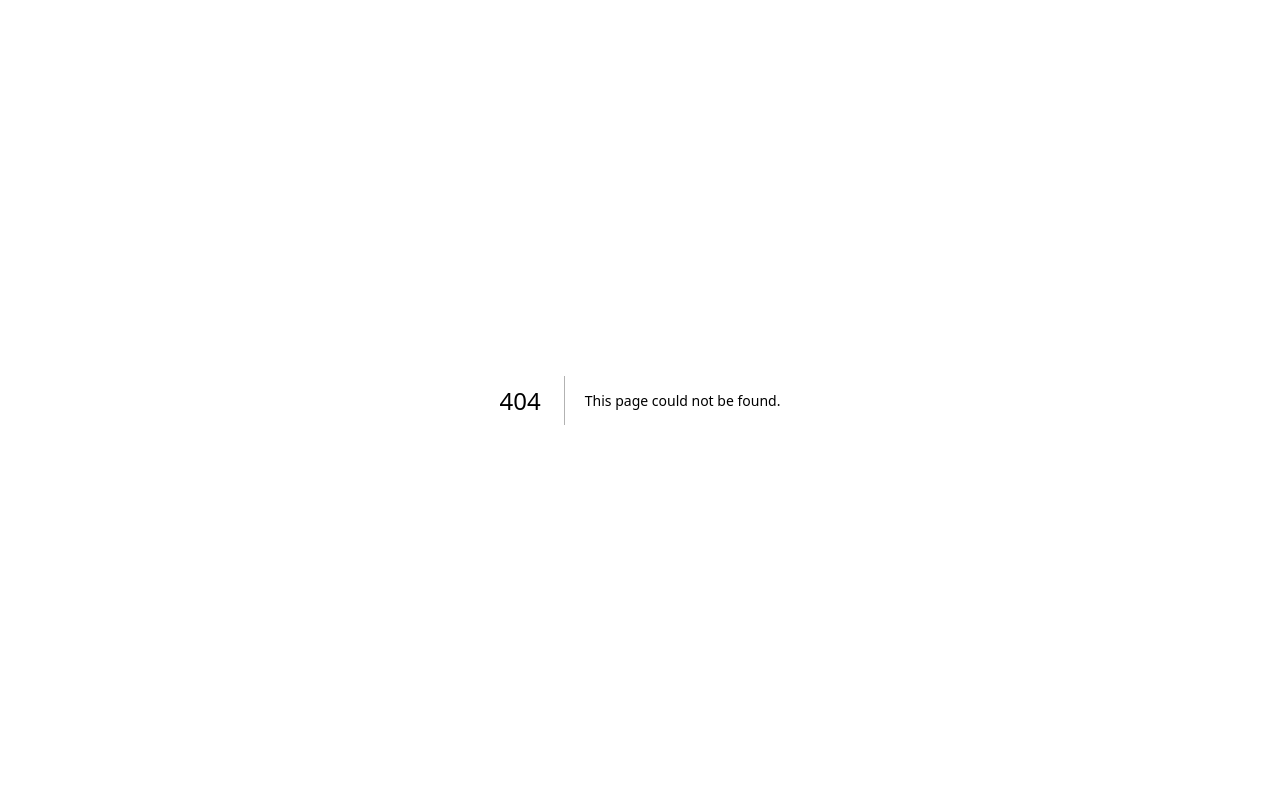
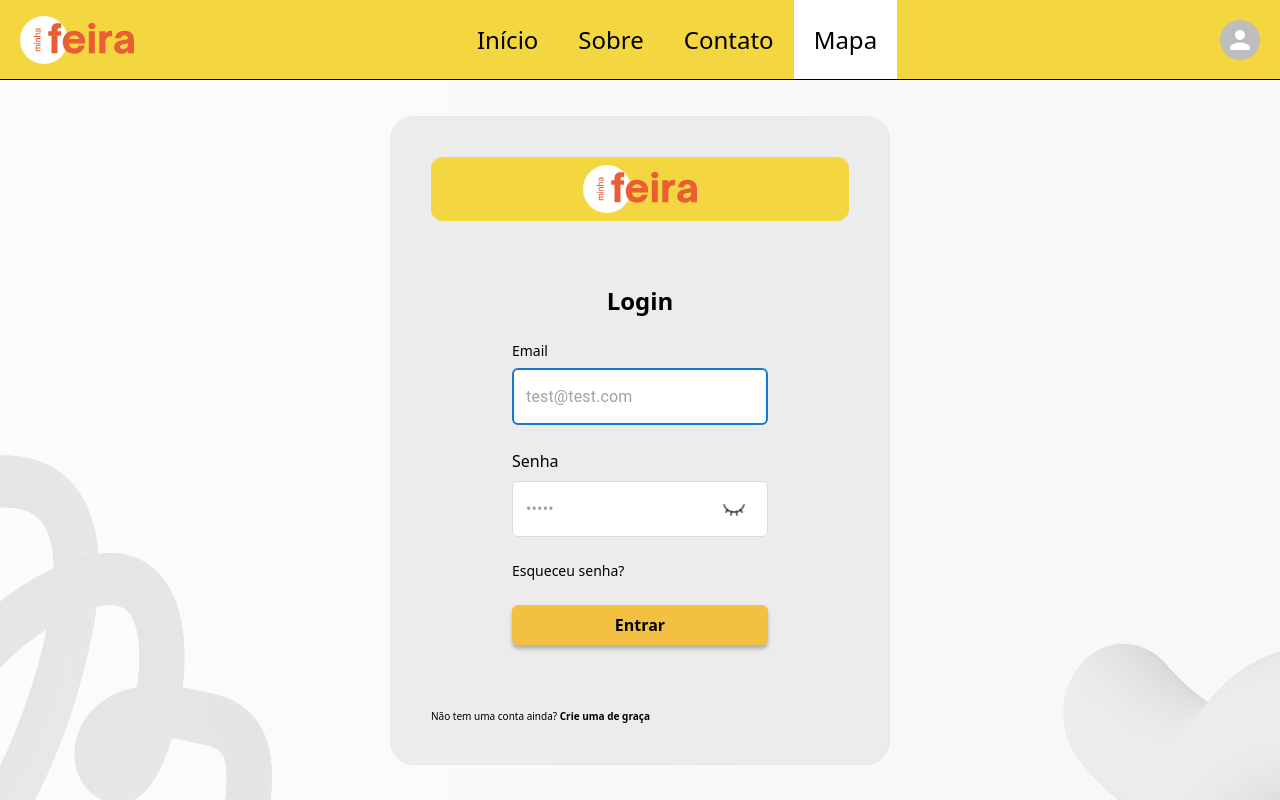
Before and after one commit to FeirasProjeto/Minha-Feira, a Next.js app: page /login in a window 1280 px wide. Before the commit this address had no page. Built offline with nearby package versions, Linux system fonts and the light colour scheme.

Commit message:
✨ feat: Login screen

```diff
--- /dev/null
+++ b/app/login/page.tsx
@@ -0,0 +1,130 @@
+"use client";
+
+import { useState } from "react";
+import Header from "../../components/header";
+import { IconButton, TextField } from "@mui/material";
+import { Eye, EyeClosed } from "lucide-react";
+
+export default function LoginPage() {
+  const [email, setEmail] = useState("");
+  const [password, setPassword] = useState("");
+  const [error, setError] = useState("");
+  const [loading, setLoading] = useState(false);
+
+  const handleLogin = async (e: React.FormEvent<HTMLFormElement>) => {
+    e.preventDefault();
+    setLoading(true);
+    try {
+      const res = await fetch("/api/login", {
+        method: "POST",
+        headers: {
+          "Content-Type": "application/json",
+        },
+        body: JSON.stringify({ email, password }),
+      });
+      const data = await res.json();
+      if (data.error) {
+        setError(data.error);
+      } else {
+        // login successful, redirect to homepage
+        window.location.href = "/";
+      }
+    } catch (err) {
+      setError(err.message);
+    }
+    setLoading(false);
+  };
+
+  const [showPassword, setShowPassword] = useState(false);
+
+  return (
+    <div className="flex flex-col min-h-screen bg-gradient-to-r from-[#C4C4C410] to-[#8c8c8c10]">
+      <img
+        src="./bolinhas/01.svg"
+        className="fixed bottom-0 left-0 grayscale"
+      />
+      <img
+        src="./bolinhas/02.svg"
+        className="fixed bottom-0 right-0 grayscale"
+      />
+      <Header />
+      <div className=" bg-[#ECECEC] border border-gradient-to-r from-[#C4C4C410] to-[#8c8c8c10] my-auto mx-auto w-[500px] rounded-3xl p-10 gap-16 flex flex-col">
+        <div className="w-full flex justify-center bg-destaque-forte rounded-xl h-16 items-center">
+          <img src="./logo.svg" className="h-12" />
+        </div>
+        <div className="flex flex-col gap-6 max-w-64 mx-auto">
+          <h1 className="text-2xl font-bold w-full text-center">Login</h1>
+          <div className="flex flex-col gap-2">
+            <h1 className="text-sm">Email</h1>
+            <TextField
+              type="email"
+              className="bg-white rounded-md"
+              sx={{
+                "& fieldset": {
+                  borderRadius: "6px",
+                  borderColor: "#DADADA",
+                },
+              }}
+              value={email}
+              onChange={(e) => setEmail(e.target.value)}
+              placeholder="test@test.com"
+              autoFocus
+              required
+              fullWidth
+              variant="outlined"
+              autoComplete="email"
+            />
+          </div>
+          <div className="flex flex-col gap-2">
+            <h1>Senha</h1>
+            <div className="relative">
+              <TextField
+                type={showPassword ? "text" : "password"}
+                value={password}
+                onChange={(e) => setPassword(e.target.value)}
+                placeholder="•••••"
+                required
+                fullWidth
+                variant="outlined"
+                autoComplete="current-password"
+                className="bg-white rounded-md"
+                sx={{
+                  "& fieldset": {
+                    borderRadius: "6px",
+                    borderColor: "#DADADA",
+                  },
+                }}
+                InputProps={{
+                  endAdornment: (
+                    <IconButton
+                      className={`absolute right-0 top-0 mt-2 mr-2 text-[${
+                        showPassword ? "#C4C4C4" : "#DADADA"
+                      }]`}
+                      onClick={() => setShowPassword(!showPassword)}
+                    >
+                      {showPassword ? <Eye /> : <EyeClosed />}
+                    </IconButton>
+                  ),
+                }}
+              />
+            </div>
+          </div>
+          <p className="hover:underline hover:cursor-pointer select-none text-sm w-fit">
+            Esqueceu senha?
+          </p>
+          {error && <p className="text-red-500">{error}</p>}
+          <button
+            type="submit"
+            disabled={loading}
+            className="bg-destaque-fraca text-black font-bold p-2 rounded-md shadow-[0_4px_4px_0_rgba(0,0,0,0.25)]"
+          >
+            {loading ? "Loading..." : "Entrar"}
+          </button>
+        </div>
+        <p className="hover:underline hover:cursor-pointer select-none text-[10px]  w-fit">
+          Não tem uma conta ainda? <b>Crie uma de graça</b>
+        </p>
+      </div>
+    </div>
+  );
+}
--- a/components/header.tsx
+++ b/components/header.tsx
@@ -1,10 +1,11 @@
 import { Avatar } from "@mui/material";
+import Link from "next/link";
 
 export default function Header() {
-    // list of all the options on header
+  // list of all the options on header
   let items = ["Início", "Sobre", "Contato", "Mapa"];
 
-    // WIP selected header
+  // WIP selected header
   let atual = "Mapa";
   return (
     <header className="w-full flex justify-between h-20 bg-destaque-forte items-center px-5 border-b border-b-black">
@@ -16,14 +17,16 @@ export default function Header() {
                 cursor-pointer
                 px-5
                 transition-colors h-full flex justify-center items-center text-2xl ${
-              atual === item ? "bg-dominante-fraca" : ""
-            }`}
+                  atual === item ? "bg-dominante-fraca" : ""
+                }`}
           >
             {item}
           </p>
         ))}
       </div>
-      <Avatar />
+      <Link href={'/login'} className="rounded-full">
+        <Avatar />
+      </Link>
     </header>
   );
 }
```
Also changed, not shown: public/bolinhas/01.svg (added), public/bolinhas/02.svg (added).
